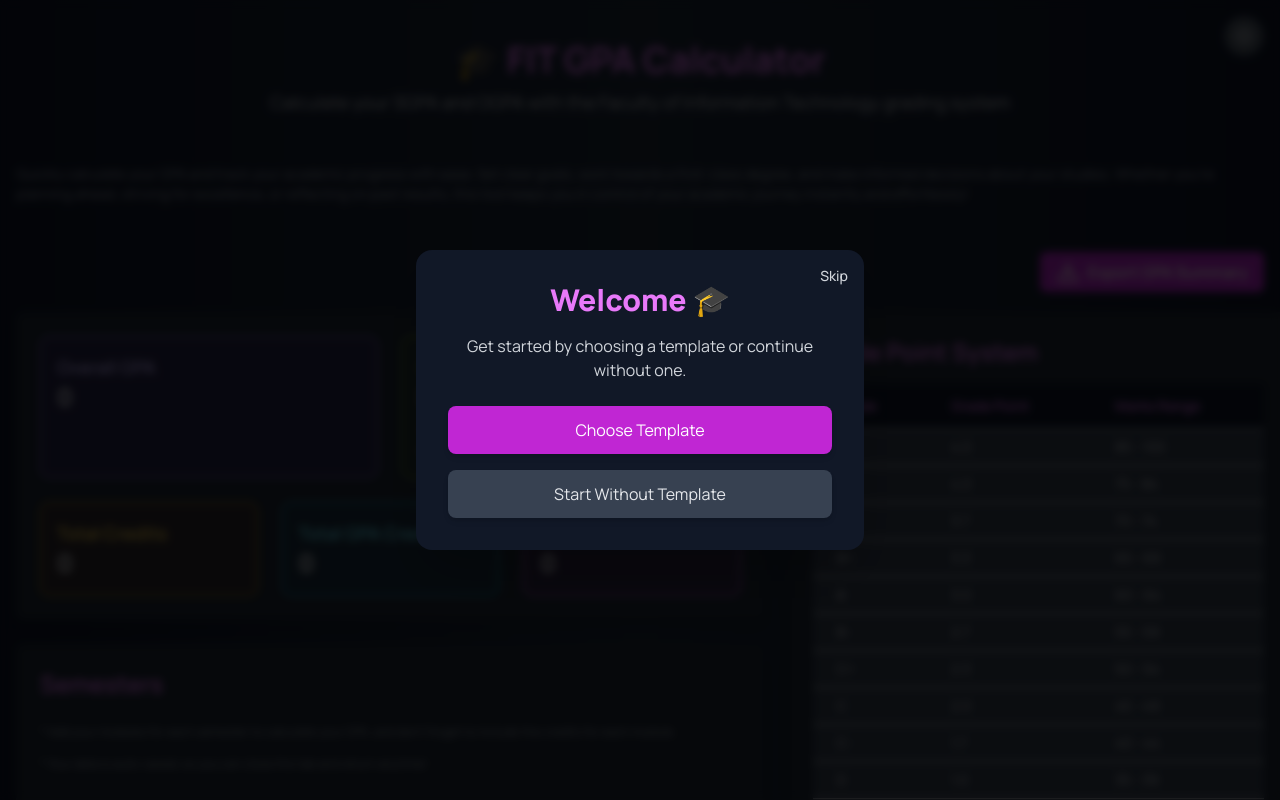
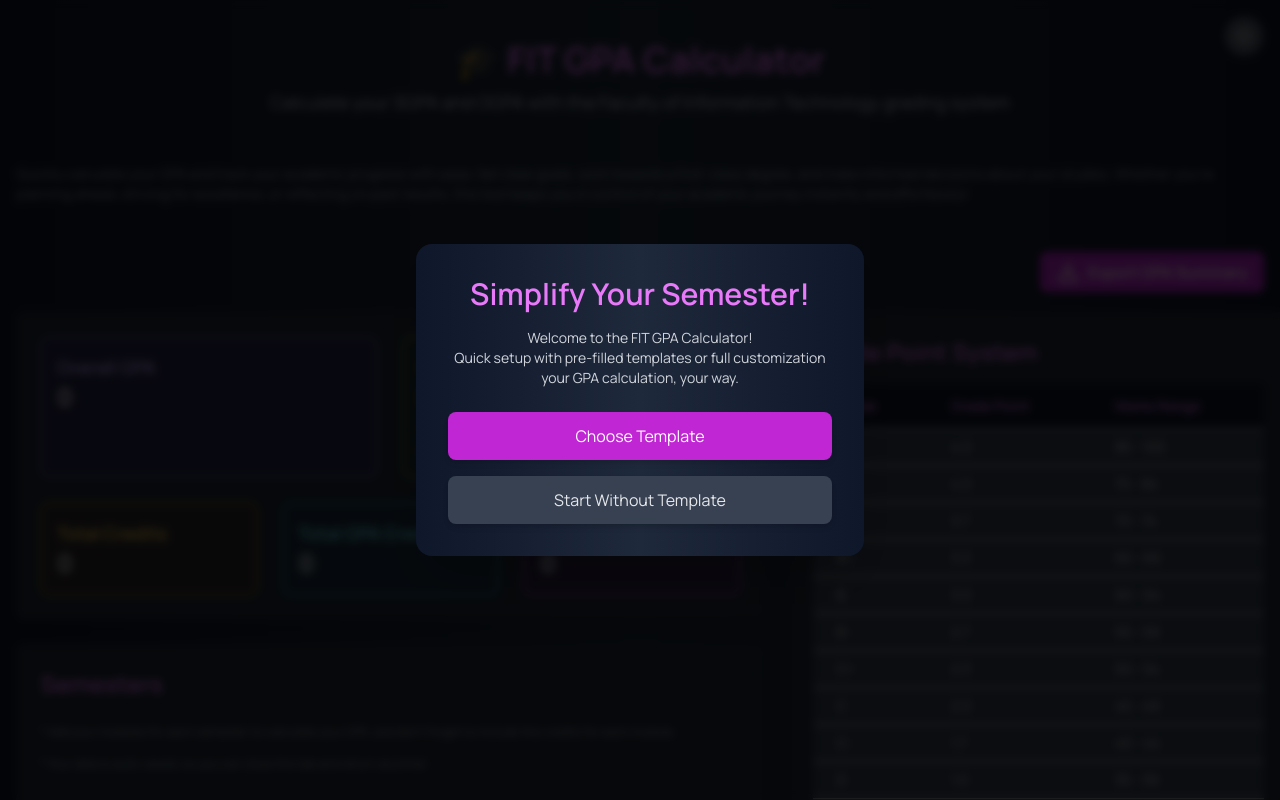
Before and after one commit to IshanHansaka/fit-gpa-calculator, a Next.js app: page / in a window 1280 px wide. Shown: the top 800 px of the page. Built offline with nearby package versions, Linux system fonts and the light colour scheme.

Commit message:
feat: add cancle button to go previous step

```diff
--- a/components/InitialModal.tsx
+++ b/components/InitialModal.tsx
@@ -22,6 +22,8 @@ export default function InitialModal() {
 
   const handleNext = () => step === 1 && setStep(2);
 
+  const handlePrevious = () => step === 2 && setStep(1);
+
   const handleStart = () => {
     if (!degree || !level || !semester) return;
 
@@ -41,22 +43,16 @@ export default function InitialModal() {
 
   return (
     <div className="fixed inset-0 flex items-center justify-center z-50 px-6 bg-black bg-opacity-80 backdrop-blur-sm">
-      <div className="bg-white dark:bg-gray-900 p-8 rounded-2xl shadow-2xl max-w-md w-full flex flex-col justify-center items-center relative transition-colors duration-300">
-        {/* Skip button */}
-        <button
-          onClick={handleSkip}
-          className="absolute top-4 right-4 text-sm font-medium text-gray-500 hover:text-gray-700 dark:text-gray-300 dark:hover:text-white transition-colors"
-        >
-          Skip
-        </button>
-
+      <div className="bg-gradient-to-r from-blue-100 via-purple-100 to-cyan-50 dark:bg-gradient-to-r dark:from-slate-900 dark:via-slate-800 dark:to-slate-900 p-8 rounded-2xl shadow-2xl max-w-md w-full flex flex-col justify-center items-center relative transition-colors duration-300">
         {step === 1 && (
           <>
-            <h2 className="text-3xl font-extrabold mb-4 text-fuchsia-600 dark:text-fuchsia-400 text-center">
-              Welcome 🎓
+            <h2 className="text-3xl font-semibold mb-4 text-fuchsia-600 dark:text-fuchsia-400 text-center">
+              Simplify Your Semester!
             </h2>
-            <p className="text-gray-700 dark:text-gray-300 mb-6 text-center text-base">
-              Get started by choosing a template or continue without one.
+            <p className="text-gray-700 dark:text-gray-300 mb-6 text-center text-sm">
+              Welcome to the FIT GPA Calculator!
+              <br /> Quick setup with pre-filled templates or full customization
+              your GPA calculation, your way.
             </p>
             <div className="flex flex-col gap-4 w-full">
               <button
@@ -144,13 +140,21 @@ export default function InitialModal() {
               </select>
             </div>
 
+            <div className="flex justify-between gap-4">
               <button
                 onClick={handleStart}
                 disabled={!degree || !semester || !level}
-              className="px-6 py-3 bg-fuchsia-600 text-white rounded-lg hover:bg-fuchsia-700 disabled:opacity-50 transition-colors shadow-md"
+                className="w-36 py-2 bg-fuchsia-600 text-white rounded-lg hover:bg-fuchsia-700 disabled:opacity-50 transition-colors shadow-md"
               >
                 Get Started
               </button>
+              <button
+                onClick={handlePrevious}
+                className="w-36 py-2 bg-gray-200 text-gray-800 rounded-lg hover:bg-gray-300 dark:bg-gray-700 dark:text-gray-200 dark:hover:bg-gray-600 transition-colors shadow-md"
+              >
+                Cancel
+              </button>
+            </div>
           </>
         )}
       </div>
```
Lines whose indentation alone changed are shown as unchanged.
